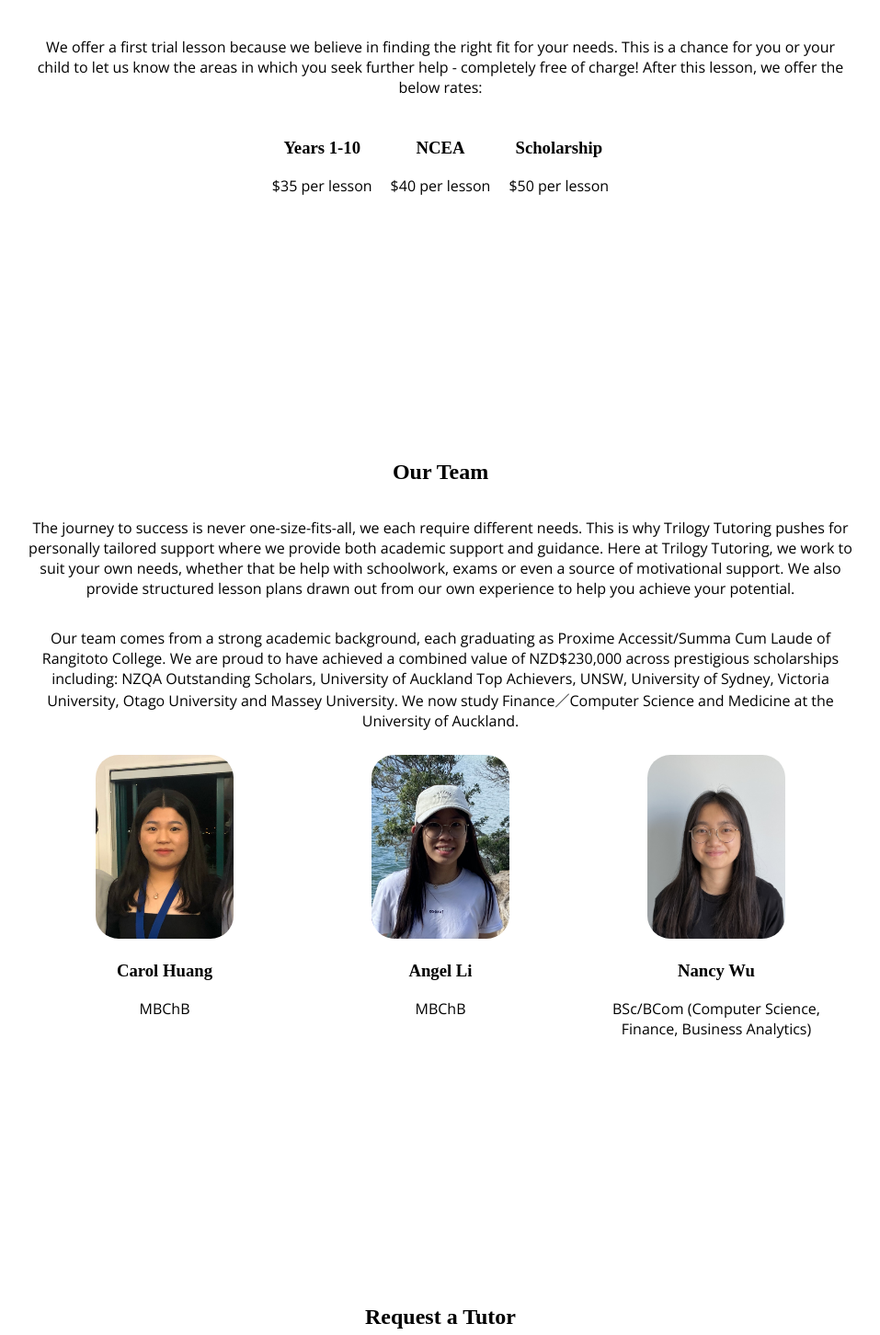
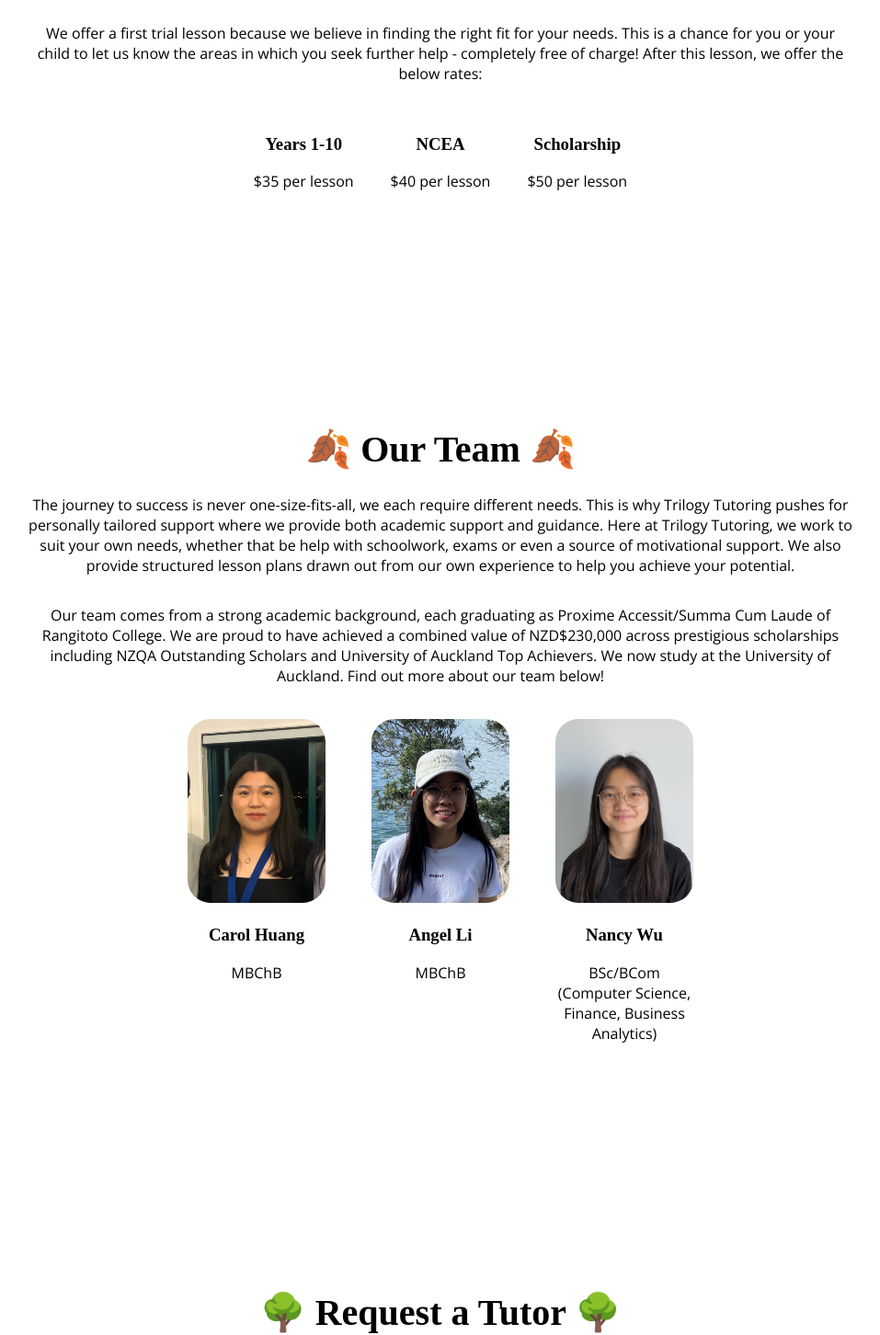
Before and after one commit to nancywu45/trilogy-tutoring, a React (Create React App) app: page / in a window 1280 px wide. Shown: the part 1062-2514 px from the top of the page at 92% size, without its empty margins (161-1118 px from the left). Built offline with nearby package versions, Linux system fonts and the light colour scheme; a web font is replaced by a local one.

Commit message:
added emojis and changed font size

```diff
--- a/src/pages/OurTeam.js
+++ b/src/pages/OurTeam.js
@@ -4,7 +4,7 @@
 const OurTeam = () => {
   return (
     <div id="ourteam" className="ourteam">
-      <h2>Our Team</h2>
+      <h2 className="section-title">🍂 Our Team 🍂</h2>
       <p>
         The journey to success is never one-size-fits-all, we each require
         different needs. This is why Trilogy Tutoring pushes for personally
@@ -18,10 +18,9 @@
         Our team comes from a strong academic background, each graduating as
         Proxime Accessit/Summa Cum Laude of Rangitoto College. We are proud to
         have achieved a combined value of NZD$230,000 across prestigious
-        scholarships including: NZQA Outstanding Scholars, University of
-        Auckland Top Achievers, UNSW, University of Sydney, Victoria University,
-        Otago University and Massey University. We now study Finance／Computer
-        Science and Medicine at the University of Auckland.
+        scholarships including NZQA Outstanding Scholars and University of
+        Auckland Top Achievers. We now study at the University of Auckland. Find
+        out more about our team below!
       </p>
       <div className="profiles">
         <div className="tutor">
--- a/src/pages/RequestATutor.js
+++ b/src/pages/RequestATutor.js
@@ -4,7 +4,7 @@
 function RequestATutor() {
   return (
     <div id="requestatutor" className="requestatutor">
-      <h2>Request a Tutor</h2>
+      <h2 className="section-title">🌳 Request a Tutor 🌳</h2>
       <p>
         We want you/your child to succeed! Our aim is to help alongside school
         rather than to be a substitute. Bring along any questions or if there is
--- a/src/pages/Services.js
+++ b/src/pages/Services.js
@@ -4,7 +4,7 @@
 const Services = () => {
   return (
     <div id="services" className="services">
-      <h2>Our Services</h2>
+      <h2 className="section-title">🌱 Our Services 🌱</h2>
       <p>
         We offer a first trial lesson because we believe in finding the right
         fit for your needs. This is a chance for you or your child to let us
--- a/src/styles/home.css
+++ b/src/styles/home.css
@@ -13,7 +13,7 @@
 
 .title {
   color: #d4af37;
-  font-size: 50px;
+  font-size: 70px;
   margin: 0;
   width: 95%;
   text-align: center;
--- a/src/styles/ourteam.css
+++ b/src/styles/ourteam.css
@@ -11,7 +11,7 @@
 
 .profiles {
   display: flex;
-  justify-content: space-evenly;
+  flex-direction: row;
 }
 
 .profiles > .tutor > img {
@@ -20,8 +20,8 @@
 }
 
 .tutor {
-  width: 300px;
-  padding: 10px;
+  width: 200px;
+  padding: 20px;
 }
 
 /* .degree {
--- a/src/styles/services.css
+++ b/src/styles/services.css
@@ -9,11 +9,18 @@
   margin: auto;
 }
 
+.section-title {
+  font-size: 40px;
+  margin: 0 0 10px 0;
+}
+
 .pricing {
   display: flex;
-  justify-content: space-evenly;
+  flex-direction: row;
+  /* justify-content: space-evenly; */
 }
 
 .yearlevel {
-  padding: 10px;
+  padding: 20px;
+  background-color: ;
 }
```
